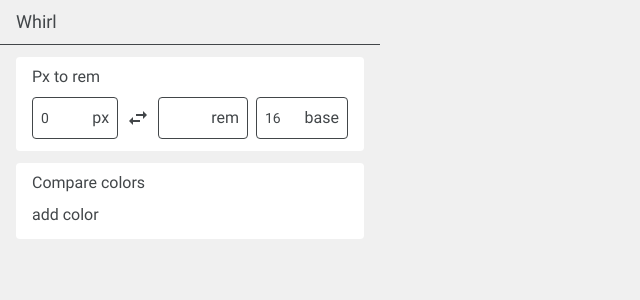
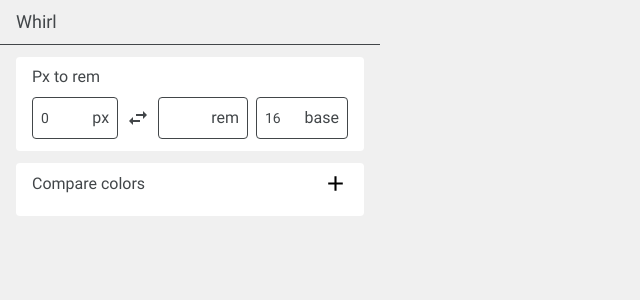
Before and after one commit to nickxgrom/whirl, a React (Vite) app: page / in a window 1280 px wide. Shown: the top 300 px of the page, without its empty margins (0-640 px from the left). Built offline with nearby package versions, Linux system fonts and the light colour scheme.

Commit message:
update(src/components/CompareColors.jsx): add color button

```diff
--- a/src/components/CompareColors.jsx
+++ b/src/components/CompareColors.jsx
@@ -12,7 +12,7 @@
             [`color${counter}`]: {
                 id: counter,
                 type: "hex",
-                color: "#ffffff"
+                color: ""
             }
         }
         setCounter(counter + 1)
@@ -62,12 +62,17 @@
 
     return (
         <div className="section-card">
-            <div className="section-title">Compare colors</div>
+            <div className="section-title flex justify-between items-center">
+                Compare colors
+                <div
+                    className="action-icon"
+                    onClick={addColor}
+                >
+                    <img src="../../public/plus.svg" width="25"/>
+                </div>
+            </div>
             <div className="flex gap-2">
                 {inputs}
-            </div>
-            <div onClick={addColor}>
-                add color
             </div>
         </div>
     )
--- a/src/styles/index.css
+++ b/src/styles/index.css
@@ -56,7 +56,13 @@
 
 .section-title {
     @apply
-    pb-2
+    pb-2;
+
+    .action-icon {
+        @apply
+        cursor-pointer;
+
+    }
 }
 
 .section-card {
```
Also changed, not shown: public/plus.svg (added).
